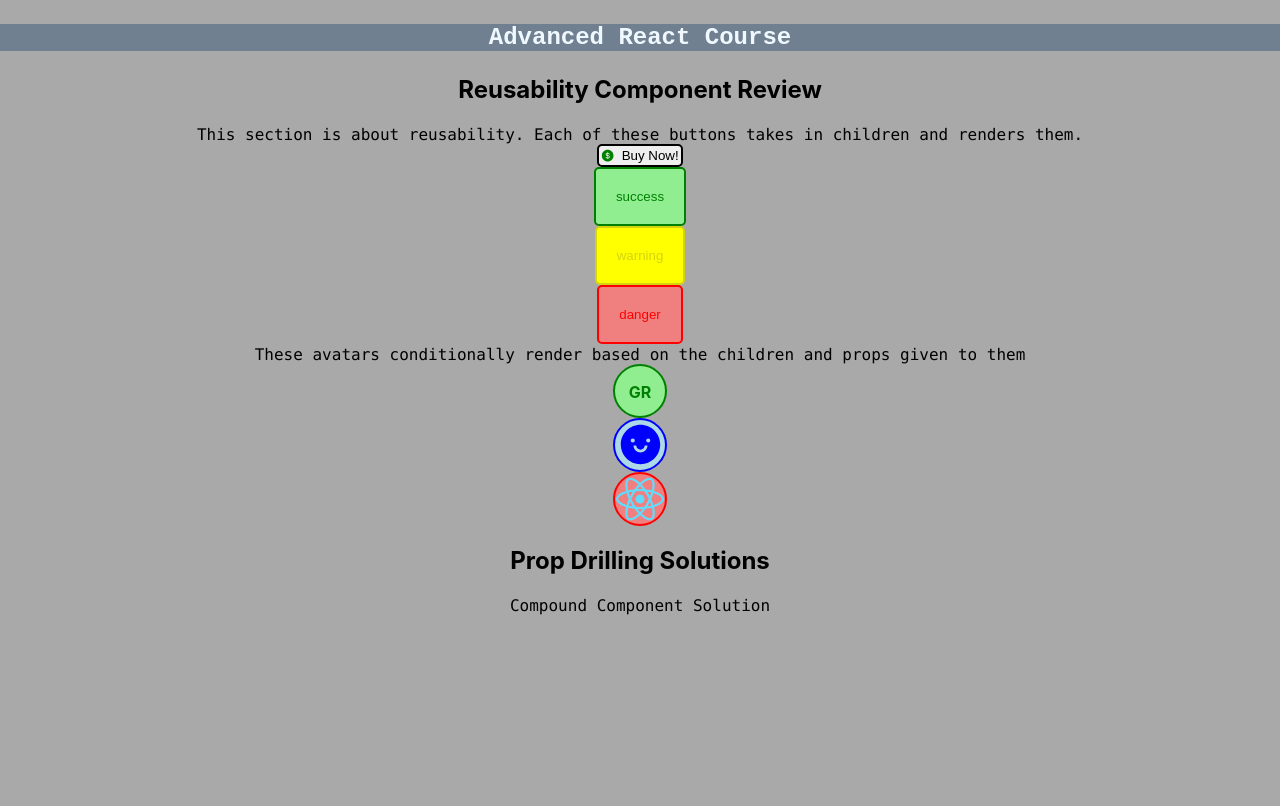
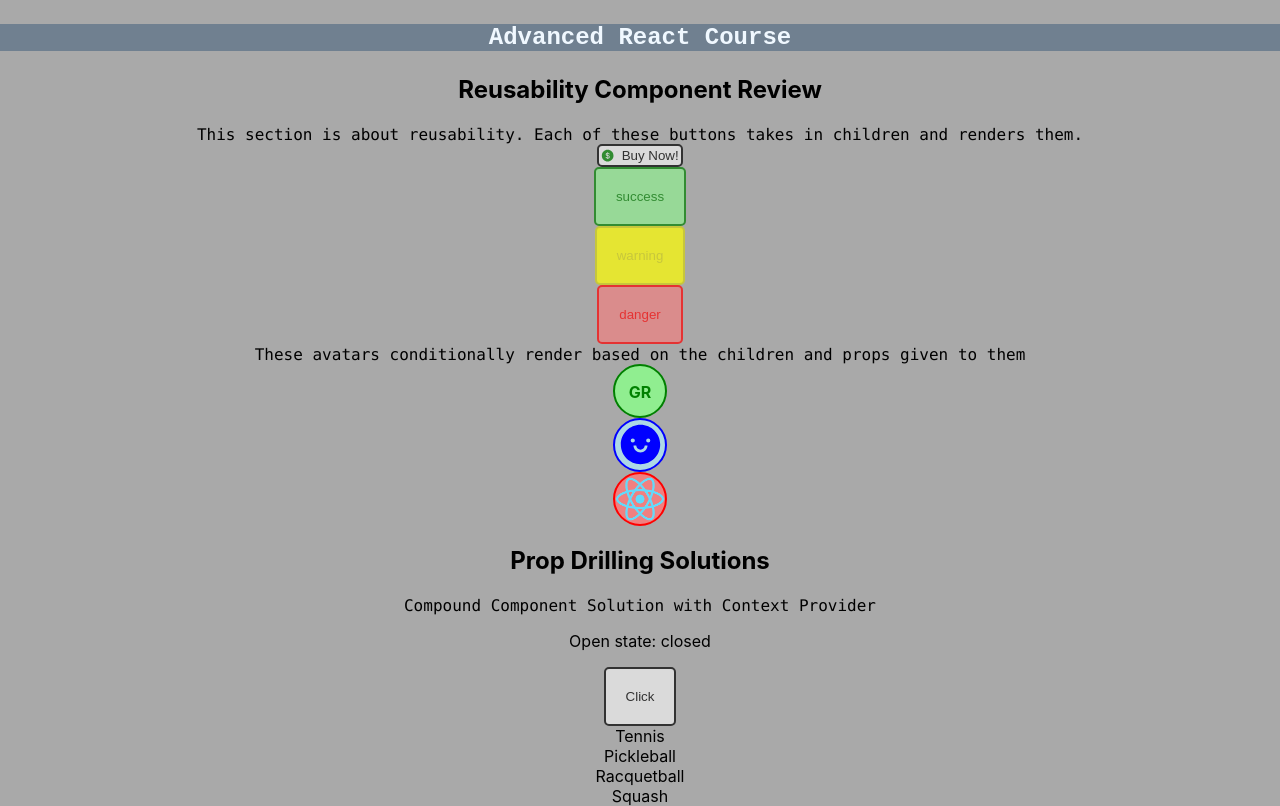
Before and after one commit to gregrell/scrimba_advanced_react, a React (Create React App) app in the folder advancedreact2/: page / in a window 1280 px wide. Built offline with nearby package versions, Linux system fonts and the light colour scheme.

Commit message:
Button and Menu compound component work

```diff
--- a/advancedreact2/src/App.css
+++ b/advancedreact2/src/App.css
@@ -51,7 +51,13 @@ button{
   padding: 20px;
   border: 2px solid;
   border-radius: 5px;
+  opacity: 0.7;
+  transition: 0.1s;
 
+}
+
+button:hover{
+  opacity: 1;
 }
 
 button > svg{
@@ -85,3 +91,7 @@ button.sm{
   background-color: lightblue;
   color: blue;
 }
+
+.menu-item{
+  user-select: none;
+}
--- a/advancedreact2/src/Components/Advanced/Advanced.jsx
+++ b/advancedreact2/src/Components/Advanced/Advanced.jsx
@@ -2,6 +2,10 @@ import React from "react";
 import Button from "./Button/Button";
 import {AiFillDollarCircle} from 'react-icons/ai'
 import Avatar from "../Avatar/Avatar";
+import Menu from "../Menu/Menu";
+import MenuButton from "../Menu/MenuButton";
+import MenuList from "../Menu/MenuList";
+import MenuItem from "../Menu/MenuItem";
 
 
 export default function Advanced (){
@@ -10,6 +14,9 @@ export default function Advanced (){
         function handleClick(){
             console.log("handled - again")
         }
+
+        const sports = ["Tennis", "Pickleball", "Racquetball", "Squash"]
+
 
 
         return(
@@ -35,7 +42,16 @@ export default function Advanced (){
 
                 <h2>Prop Drilling Solutions</h2>
 
-                <code>Compound Component Solution</code>
+                <code>Compound Component Solution with Context Provider</code>
+                <Menu>
+                    <MenuButton>Click</MenuButton>
+                    <MenuList>
+                        {sports.map(function(sport){
+                            return <MenuItem>{sport}</MenuItem>
+                        })}
+                    </MenuList>
+
+                </Menu>
 
             </div>
         )
--- /dev/null
+++ b/advancedreact2/src/Components/Menu/Menu.jsx
@@ -0,0 +1,24 @@
+import React from "react";
+import MenuButton from "./MenuButton";
+
+
+export default function Menu({children}){
+
+    const [open, setOpen] = React.useState(false)
+
+    function handleClick(){
+        setOpen(!open)
+    }
+
+
+
+    return(
+        <>
+            <p>Open state: {open ? 'open':'closed'}</p>
+            {/* Need to use implicit state to send to the children of this component
+            could use React.Children here but will use context instead. React.Children has too many
+            problems with it */}
+            <div>{children}</div>
+        </>
+    )
+}
--- /dev/null
+++ b/advancedreact2/src/Components/Menu/MenuButton.jsx
@@ -0,0 +1,9 @@
+import React from "react";
+
+export default function MenuButton({children,onClick, ...rest}){
+    return(
+        <>
+            <button onClick={onClick}>{children}</button>
+        </>
+    )
+}
--- /dev/null
+++ b/advancedreact2/src/Components/Menu/MenuItem.jsx
@@ -0,0 +1,11 @@
+import React from "react";
+
+export default function MenuItem({children,...rest}){
+    return(
+        <>
+            <div className="menu-item">
+                {children}
+            </div>
+        </>
+    )
+}
--- /dev/null
+++ b/advancedreact2/src/Components/Menu/MenuList.jsx
@@ -0,0 +1,11 @@
+import React from "react";
+
+export default function MenuList({children,...rest}){
+    return(
+        <>
+            <div>
+                {children}
+            </div>
+        </>
+    )
+}
```
